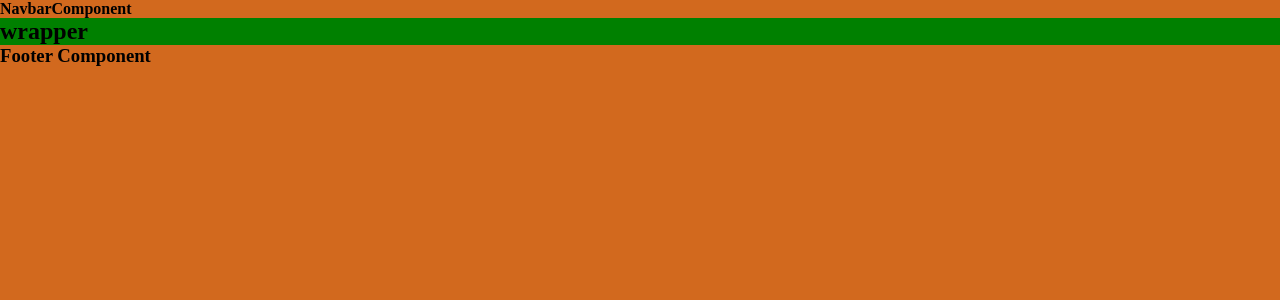
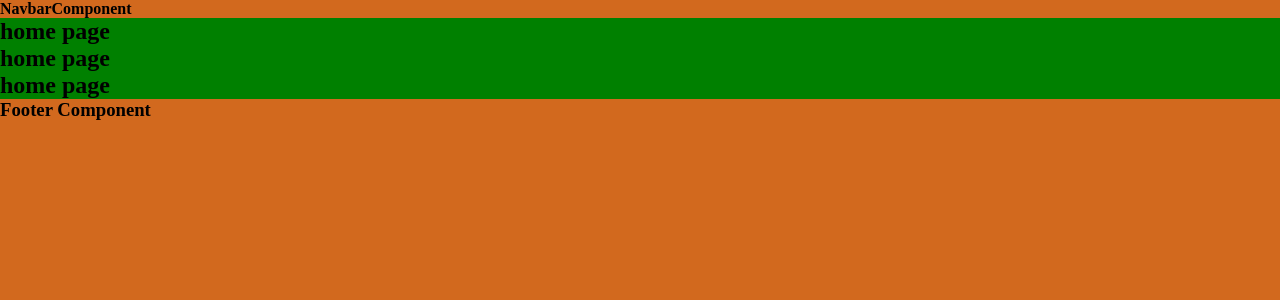
Before and after one commit to rouhollahasadi/asadi-crypto, a React (Create React App) app: page / in a window 1280 px wide. Shown: the top 300 px of the page. Built offline with nearby package versions, Linux system fonts and the light colour scheme.

Commit message:
Create Routes

```diff
--- a/src/App.jsx
+++ b/src/App.jsx
@@ -1,5 +1,12 @@
+import { useActionData } from "react-router-dom";
 import FooterComponent from "./components/ui/Footer.component";
 import NavbarComponent from "./components/ui/Navbar.component";
+
+import {Routes,Route} from 'react-router-dom';
+import HomePage from "./pages/Home.page";
+import FaqPage from "./pages/Faq.page";
+import ContactUsPage from "./pages/ContactUs.page";
+import AboutUsPage from "./pages/AboutUs.page";
 
 
 
@@ -15,7 +22,12 @@
 
        {/* Wrapper */}
        <div className="wrapper">
-        <h2>wrapper</h2>
+          <Routes>
+            <Route path="/" element={<HomePage />} />
+            <Route path="/faq" element={<FaqPage />} />
+            <Route path="/contact-us" element={<ContactUsPage />} />
+            <Route path="/about-us" element={<AboutUsPage />} />
+          </Routes>
        </div>
 
 
@@ -30,3 +42,9 @@
 }
 
 export default App;
+
+//Routes
+// /
+// /faq
+// /about-us
+// /contact-us
--- a/src/index.js
+++ b/src/index.js
@@ -2,11 +2,14 @@
 import ReactDOM from 'react-dom/client';
 import './index.css';
 import App from './App';
+import { BrowserRouter } from 'react-router-dom';
 
 
 const root = ReactDOM.createRoot(document.getElementById('root'));
 root.render(
   <React.StrictMode>
-    <App />
+    <BrowserRouter>
+      <App />
+    </BrowserRouter>
   </React.StrictMode>
 );
--- /dev/null
+++ b/src/pages/AboutUs.page.jsx
@@ -0,0 +1,11 @@
+import React from 'react';
+
+const AboutUsPage = () => {
+    return (
+        <div>
+            <h3>about us</h3>
+        </div>
+    );
+};
+
+export default AboutUsPage;
--- /dev/null
+++ b/src/pages/ContactUs.page.jsx
@@ -0,0 +1,12 @@
+import React from 'react';
+
+const ContactUsPage = () => {
+    return (
+        <div>
+            <h3>contact us</h3>
+            <h3>contact us</h3>
+        </div>
+    );
+};
+
+export default ContactUsPage;
--- /dev/null
+++ b/src/pages/Faq.page.jsx
@@ -0,0 +1,11 @@
+import React from 'react';
+
+const FaqPage = () => {
+    return (
+        <div>
+            <h3>faq pages</h3>
+        </div>
+    );
+};
+
+export default FaqPage;
--- /dev/null
+++ b/src/pages/Home.page.jsx
@@ -0,0 +1,13 @@
+import React from 'react';
+
+const HomePage = () => {
+    return (
+        <div>
+            <h2>home page</h2>
+            <h2>home page</h2>
+            <h2>home page</h2>
+        </div>
+    );
+};
+
+export default HomePage;
```
